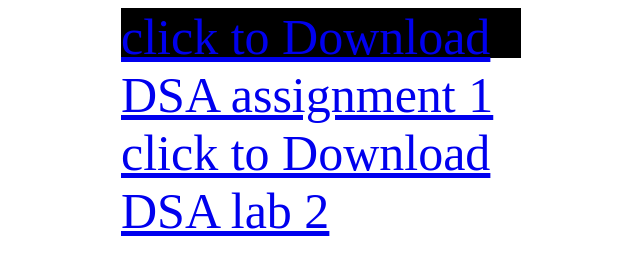
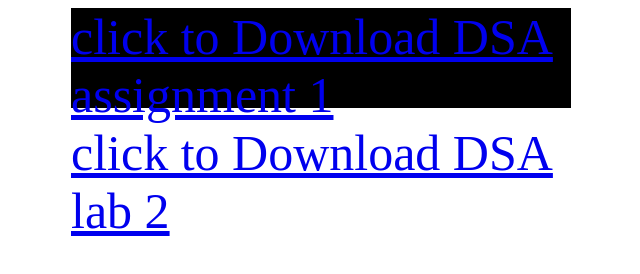
Before and after one commit to Ahmed-ITCS/downlaod, a plain HTML site: page index.html in a window 1280 px wide. Shown: the whole page, without its empty margins (319-959 px from the left). Drawn offline with Linux system fonts and the light colour scheme.

Commit message:
Update design.css

```diff
--- a/design.css
+++ b/design.css
@@ -1,7 +1,7 @@
 .btn{
 background-color:black;
-width : 400px;
-height: 50px;
+width : 500px;
+height: 100px;
 font-size: 50px;
 margin : auto;
 
```
